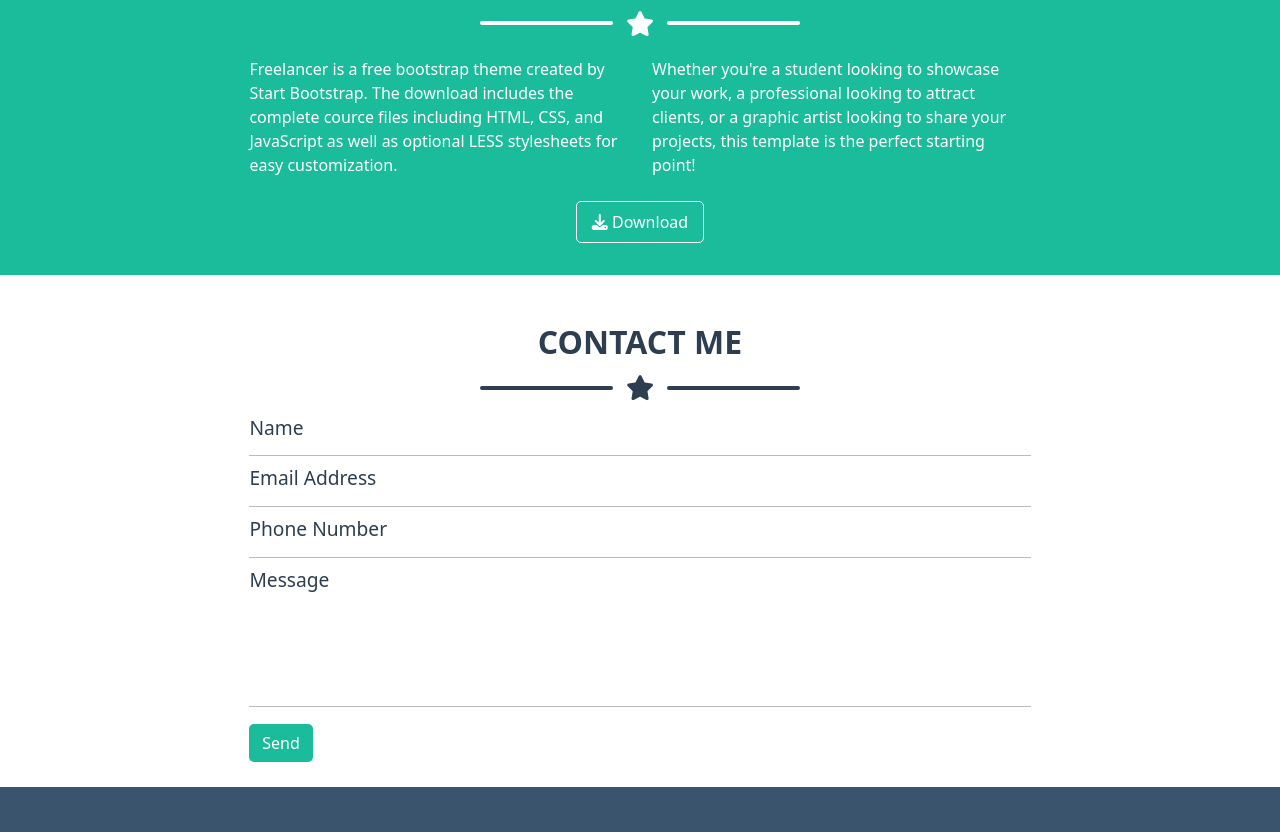
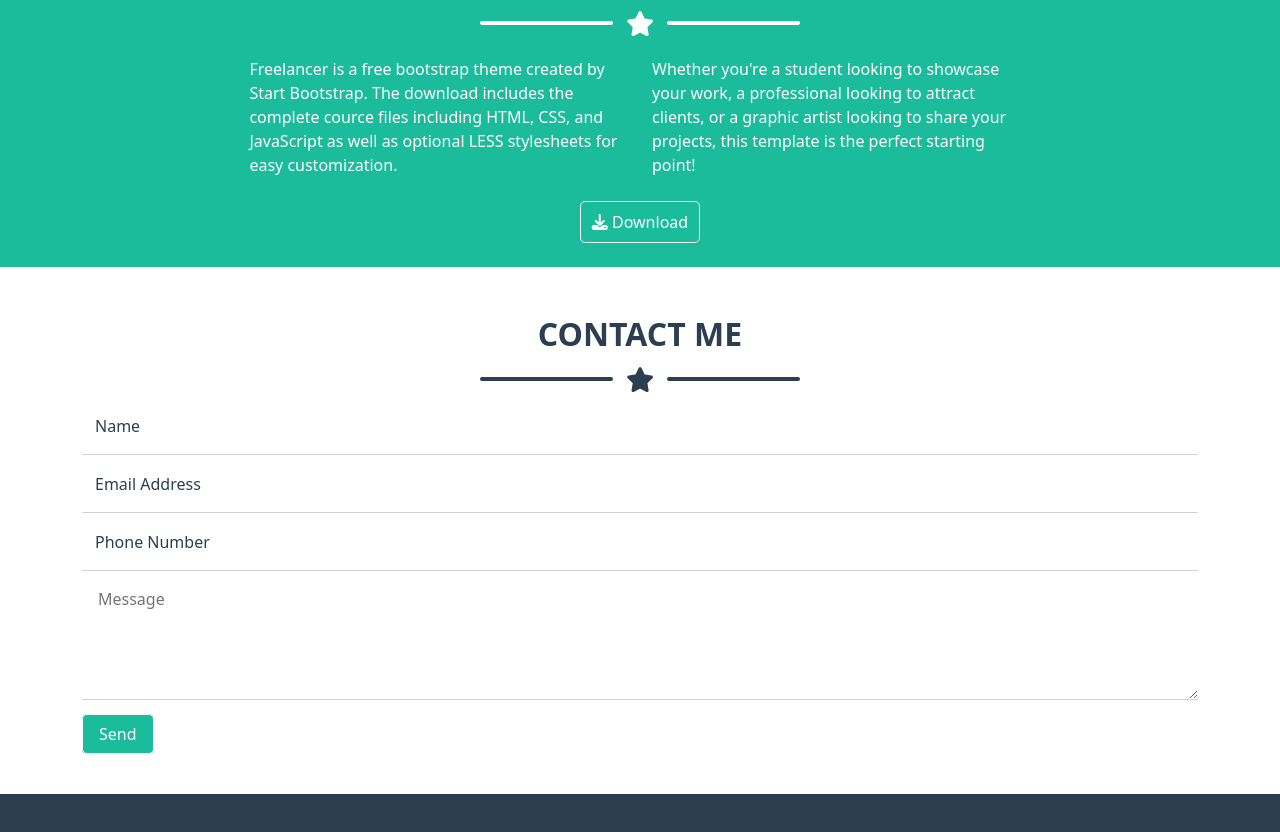
Before and after one commit to axessandro/html-css-bootstrap-freelancer, a plain HTML site: page index.html in a window 1280 px wide. Shown: the part 1381-2213 px from the top of the page. Drawn offline with nearby package versions, Linux system fonts and the light colour scheme.

Commit message:
Buttons fixed and bugged textarea-form

```diff
--- a/css/style.css
+++ b/css/style.css
@@ -3,6 +3,34 @@
 img{
     max-width: 100%;
 }
+
+/* PALETTE */
+
+:root{
+    --bs-primary: #1abc9c;
+    --bs-secondary: #2C3E50;
+}
+
+.ms_btn-primary{
+    background-color: var(--bs-primary);
+    border: 1px solid white;
+    color: white;
+    text-decoration: none;
+    text-align: center;
+    padding: 0.5rem 0;
+    width: 120px;
+    border-radius: 5px;
+}
+
+.ms_btn-primary:hover{
+    color: white;
+    background-color: #15ae90;
+}
+
+.ms_text-primary{
+    color: var(--bs-primary);
+}
+
 
 /* COMMON */
 ul{
@@ -19,12 +47,12 @@ h2{
 
 #portfolio,
 #contact{
-    color: #2C3E50;
+    color: var(--bs-secondary);
 }
 
 #portfolio .star-lines hr,
 #contact .star-lines hr{
-    border-color: #2C3E50;
+    border-color: var(--bs-secondary);
 }
 
 .star-lines {
@@ -49,7 +77,7 @@ h2{
 /* HEADER */
 header{
     padding: 1rem 0;
-    background-color: #2C3E50;
+    background-color: var(--bs-secondary);
     position: fixed;
     top: 0;
     left: 0;
@@ -85,6 +113,11 @@ header ul li a{
     font-weight: 800;
     opacity: 0.6;
 }
+
+header ul li a:hover{
+    color: white;
+    opacity: 1;
+}
 /* /menu */
 
 /* /HEADER */
@@ -94,7 +127,7 @@ header ul li a{
 /* JUMBO */
 .jumbo{
     margin-top: 55px;
-    background-color: #1ABC9C;
+    background-color: var(--bs-primary);
     color: white;
 }
 
@@ -106,7 +139,6 @@ header ul li a{
 .jumbo .container-md .img-wrapper{
     width: 250px;
 }
-
 
 .jumbo h3{
     font-size: 1rem;
@@ -124,7 +156,7 @@ header ul li a{
 
 /* ABOUT */
 #about{
-    background-color: #1ABC9C;
+    background-color: var(--bs-primary);
     color: white;
     margin-top: 4rem;
 }
@@ -133,50 +165,43 @@ header ul li a{
     width: 70%;
     margin-top: 1rem;
 }
-#about .container-md a{
-    text-decoration: none;
-    color: white;
-    border-radius: 5px;
-    padding: 0.5rem 0.9rem;
-    border: 1px solid white;
-    align-self: center;
-    margin-bottom: 2rem;
-}
 
 /* /ABOUT */
 
 /* CONTACT */
-#contact .form-wrapper{
-    width: 70%;
-    margin: 0 auto 2rem;
+#contact .form-control{
+    border-top: 0;
+    border-left: 0;
+    border-right: 0;
+    border-radius: 0;
+    border-color: rgb(209, 209, 209);
+
 }
 
-#contact .form-wrapper .form-box{
-    color: #2C3E50;
-    font-size: 1.2rem;
-    font-weight: 400;
-    border-bottom: 1px solid rgb(187, 187, 187);
-    padding-top: 0.5rem;
-    padding-bottom: 0.8rem;
+#contact .form-control:focus{
+    box-shadow: none;
 }
 
-#contact .form-box.form-box-lg{
-    padding-bottom: 7rem;
-    margin-bottom: 1.5rem;
+#contact .message-box{
+    border-top: 0;
+    border-left: 0;
+    border-right: 0;
+    border-radius: 0;
+    border-color: rgb(209, 209, 209);
+    padding: 1rem;
 }
 
-#contact .form-wrapper a{
-    text-decoration: none;
-    color: white;
-    background-color: #1ABC9C;
-    border-radius: 5px;
-    padding: 0.5rem 0.8rem;
+#contact .form-control:focus-visible{
+   box-shadow: none;
+   border: 0;
 }
+
+
 /* /CONTACT */
 
 /* SOCIAL */
 #social{
-    background-color: #3A546D;
+    background-color: var(--bs-secondary);
     color: white;
     text-align: center;
     padding: 3rem;
@@ -208,16 +233,13 @@ header ul li a{
     margin: 0 auto;
 }
 
-#social .text-wrapper span{
-    color: #1ABC9C;
-}
 /* /SOCIAL */
 
 /* /MAIN */
 
 /* FOOTER */
 footer{
-    background-color: #2C3E50;
+    background-color: #1c2733;
     text-align: center;
     color: white;
     padding: 2rem;
--- a/index.html
+++ b/index.html
@@ -16,27 +16,34 @@
 
     <!-- HEADER -->
     <header>
-        <div class="container">
-            <nav>
+        <nav class="container">
             <div class="row justify-content-between align-items-center">
+
+                <!-- logo -->
                 <div class="col-10 col-md-4">
                     <h1 class="fs-6">START BOOTSTRAP</h1>
                 </div>
+                <!-- /logo -->
+
+                <!-- hamburger -->
                 <div class="col-2 d-md-none text-end ">
                     <a href="#"><i class="fa-solid fa-bars"></i></a>
                 </div>
-                    <div class="d-none d-md-block col-md-6">
-                        <ul class="d-flex justify-content-end">
+                <!-- /hamburger -->
+
+                <!-- menu hamburger -->
+                <ul class="d-none col-md-6 d-md-flex justify-content-end">
                     <li><a href="#portfolio">PORTFOLIO</a></li>
-                            <li><a href="#">ABOUT</a></li>
-                            <li><a href="#">CONTACT</a></li>
+                    <li><a href="#about">ABOUT</a></li>
+                    <li><a href="#contact">CONTACT</a></li>
                 </ul>
-                    </div>
+                <!-- /menu hamburger -->
+
             </div>
         </nav>
-        </div>
     </header>
     <!-- /HEADER -->
+
     <!-- MAIN -->
     <main>
         <!-- jumbo -->
@@ -65,7 +72,7 @@
                     <hr>
                 </div>
 
-                <div class="row gy-4 mb-4">
+                <div class="row g-3 mb-4">
                     <div class="col-12 col-md-6 col-lg-4">
                         <div class="img-card">
                             <img src="img/cabin.png" alt="">
@@ -120,33 +127,47 @@
                         </div>
                     </div>
                 </div>
-                <a href="#"><i class="fa-solid fa-download"></i> Download</a>
+                <a href="#" class="mx-auto mb-4 ms_btn-primary"><i class="fa-solid fa-download"></i> Download</a>
             </div>
         </section>
         <!-- /about -->
 
         <!-- contact -->
         <section id="contact">
-            <div class="container-md">
+            <div class="container-md pb-4">
                 <h2>CONTACT ME</h2>
                 <div class="star-lines d-flex mx-auto">
                     <hr>
                     <i class="fa-solid fa-star"></i>
                     <hr>
                 </div>
-                <div class="form-wrapper">
-                    <div class="form-box">Name</div>
-                    <div class="form-box">Email Address</div>
-                    <div class="form-box">Phone Number</div>
-                    <div class="form-box form-box-lg">Message</div>
-                    <a href="#">Send</a>
+
+                <!-- form -->
+                <div class="form-floating">
+                    <input type="text" placeholder="Name" class="form-control" id="name">
+                    <label for="name">Name</label>
                 </div>
+                <div class="form-floating">
+                    <input type="text" placeholder="Email Address" class="form-control" id="mail">
+                    <label for="email">Email Address</label>
+                </div>
+                <div class="form-floating">
+                    <input type="text" placeholder="Phone Number" class="form-control" id="phone">
+                    <label for="phone">Phone Number</label>
+                </div>
+                <div class="form-floating mb-3">
+                    <textarea name="message" placeholder="Message" id="message" class="w-100 message-box" rows="4"></textarea>
+                </div>
+                <!-- /form -->
+
+                <a href="#" class="mx-auto ms_btn-primary px-3 my-4">Send</a>
+
             </div>
         </section>
         <!-- /contact -->
 
         <!-- social -->
-        <section id="social">
+        <section id="social" class="mt-4">
             <div class="container-md">
                 <div class="row">
                     <div class="col-12 col-md-4">
@@ -165,7 +186,7 @@
                     <div class="col-12 col-md-4">
                         <h5>ABOUT FREELANCER</h5>
                         <div class="text-wrapper">
-                            Freelance is a free to use, open source Bootstrap theme created by <span>Start Bootstrap.</span>
+                            Freelance is a free to use, open source Bootstrap theme created by <span class="ms_text-primary">Start Bootstrap.</span>
                         </div>
                     </div>
                 </div>
```
Lines whose indentation alone changed are shown as unchanged.
